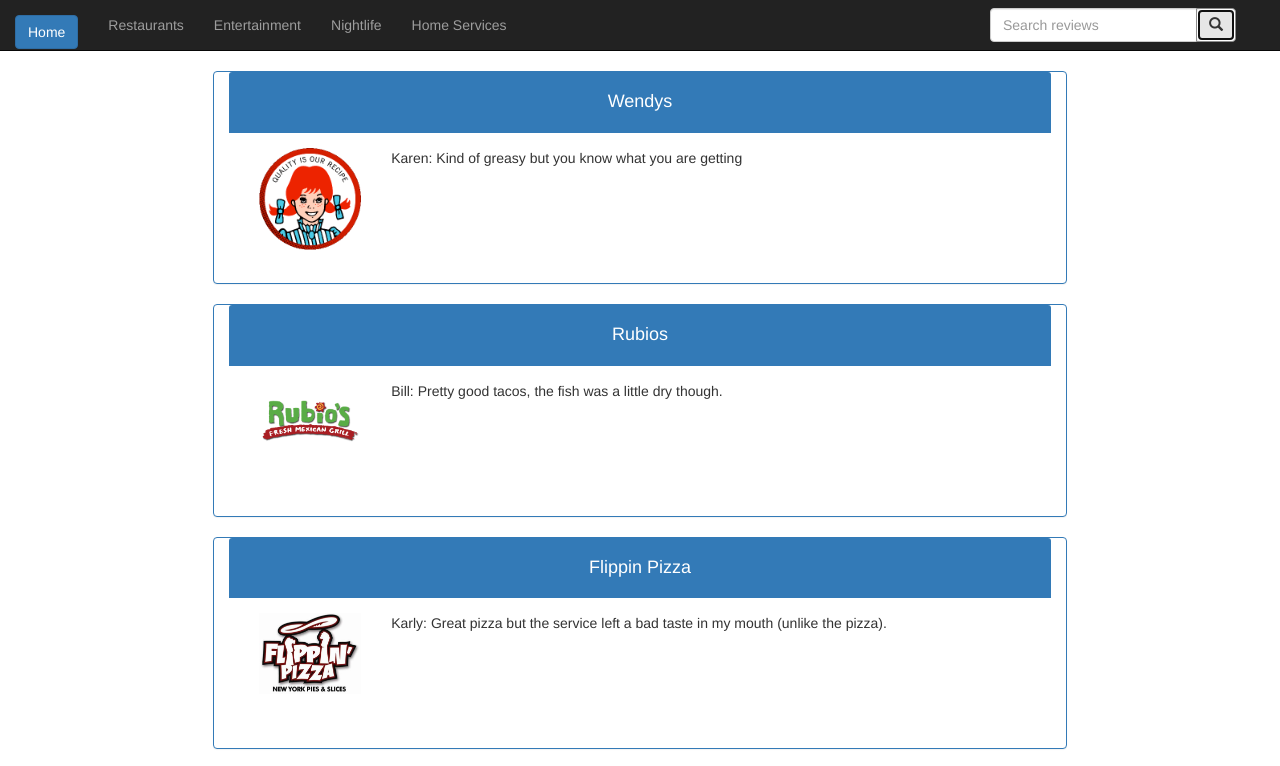
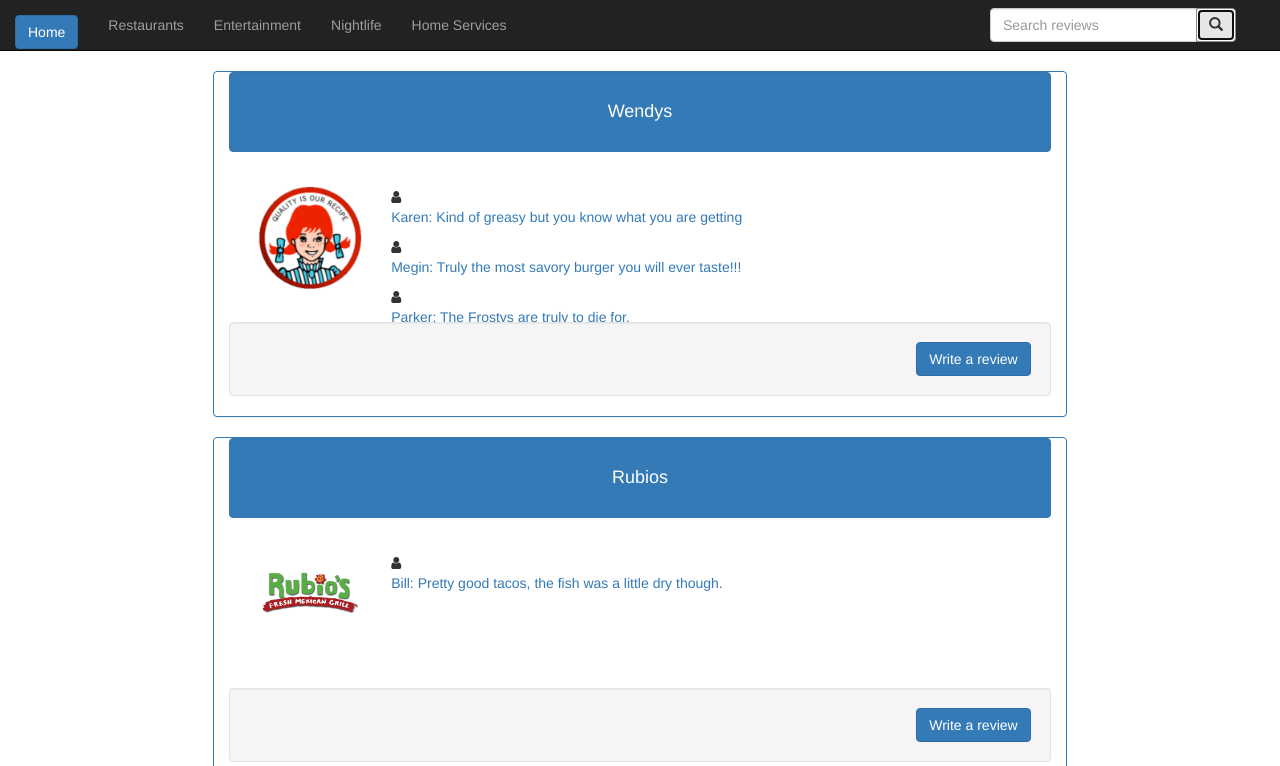
Before and after one commit to zfwhite/yelp, a plain HTML site: page review-list/index.html in a window 1280 px wide. Both pictures are taken after a click on the button 1216 px from the left and 25 px from the top of the page. Shown: the top 766 px of the page. Drawn offline with nearby package versions, Linux system fonts and the light colour scheme.

Commit message:
Made it possible to view multiple reviews per restaurant. #2

```diff
--- a/review-list/default.css
+++ b/review-list/default.css
@@ -2,7 +2,9 @@
   height: 150px;
 }
 
-
+#review {
+  color: #337ab7;
+}
 /*.centered-review {
   border: 1px solid black;
   width: 100%;
--- a/review-list/default.js
+++ b/review-list/default.js
@@ -4,17 +4,17 @@
     name: "Wendys",
     type: "restaurant",
     image: 'images/Wendys-logo.png',
-    reviewer: 'Karen',
-    review: 'Kind of greasy but you know what you are getting',
-    score: 2
+    reviewer: ['Karen', 'Megin', 'Parker', 'Kelly'],
+    review: ['Kind of greasy but you know what you are getting', 'Truly the most savory burger you will ever taste!!!', 'The Frostys are truly to die for.', 'Service was terrible!!!!!! THIS FAMILY WILL NOT BE RETURNING!'],
+    score: 3
   },
   {
     category: ['food', 'fish'],
     name: "Rubios",
     type: "restaurant",
     image: 'images/rubios-logo.png',
-    reviewer: 'Bill',
-    review: 'Pretty good tacos, the fish was a little dry though.',
+    reviewer: ['Bill'],
+    review: ['Pretty good tacos, the fish was a little dry though.'],
     score: 3
   },
   {
@@ -22,8 +22,8 @@
     name: "Flippin Pizza",
     type: "restaurant",
     image: 'images/fpizza-logo.jpg',
-    reviewer: 'Karly',
-    review: 'Great pizza but the service left a bad taste in my mouth (unlike the pizza).',
+    reviewer: ['Karly'],
+    review: ['Great pizza but the service left a bad taste in my mouth (unlike the pizza).'],
     score: 3
   },
   {
@@ -31,8 +31,8 @@
     name: "Dunkin' Donuts",
     type: "restaurant",
     image: 'images/dunkindonuts-logo.gif',
-    reviewer: 'Bill',
-    review: 'Not the best but it is great when I am in a hurry on my way in to work.',
+    reviewer: ['Bill'],
+    review: ['Not the best but it is great when I am in a hurry on my way in to work.'],
     score: 3
   },
   {
@@ -40,8 +40,8 @@
     name: "Harbor Grill",
     type: "restaurant",
     image: 'images/harborgrill-logo.jpg',
-    reviewer: 'Ryan',
-    review: 'A bit pricy but the food was absolutely delicious',
+    reviewer: ['Ryan'],
+    review: ['A bit pricy but the food was absolutely delicious'],
     score: 4
   },
   {
@@ -49,8 +49,8 @@
     name: "Board 'n Brew'",
     type: "restaurant",
     image: 'images/boardbrew-logo.jpg',
-    reviewer: 'Karen',
-    review: 'Great beer selection, the sandwiches are just okay but the sweet and sour sauce is to die for!',
+    reviewer: ['Karen'],
+    review: ['Great beer selection, the sandwiches are just okay but the sweet and sour sauce is to die for!'],
     score:4
   },
   {
@@ -58,8 +58,8 @@
     name: "Taco Mesa",
     type: "restaurant",
     image: 'images/tacomesa-logo.jpg',
-    reviewer: 'Erica',
-    review: 'Great tacos, the cashier was rude and it was definitely not easy on my wallet',
+    reviewer: ['Erica'],
+    review: ['Great tacos, the cashier was rude and it was definitely not easy on my wallet'],
     score: 3
   },
   {
@@ -67,8 +67,8 @@
     name: "Checkers",
     type: "restaurant",
     image: 'images/checkers-logo.jpg',
-    reviewer: 'Karen',
-    review: 'Will be back for more!',
+    reviewer: ['Karen'],
+    review: ['Will be back for more!'],
     score: 5
   },
   {
@@ -76,8 +76,8 @@
     name: "La Salsa",
     type: "restaurant",
     image: 'images/lasalsa-logo.png',
-    reviewer: 'Alex',
-    review: 'Quality salsa, subpar chicken',
+    reviewer: ['Alex'],
+    review: ['Quality salsa, subpar chicken'],
     score: 3
   },
   {
@@ -85,8 +85,8 @@
     name: "Wing Stop",
     type: "restaurant",
     image: 'images/wingstop-logo.png',
-    reviewer: 'Jeremy',
-    review: 'Great wings!',
+    reviewer: ['Jeremy'],
+    review: ['Great wings!'],
     score: 4
   },
   {
@@ -94,8 +94,8 @@
     name: "Chipotle",
     type: "restaurant",
     image: 'images/chipotle-logo.png',
-    reviewer: 'Bill',
-    review: 'The food was pretty good but they did not have carnitas!',
+    reviewer: ['Bill'],
+    review: ['The food was pretty good but they did not have carnitas!'],
     score: 3
   },
   {
@@ -103,8 +103,8 @@
     name: "Panda Express",
     type: "restaurant",
     image: 'images/pandaexpress-logo.svg',
-    reviewer: 'Jay',
-    review: 'You know what you are getting here.',
+    reviewer: ['Jay'],
+    review: ['You know what you are getting here.'],
     score: 3
   },
   {
@@ -112,8 +112,8 @@
     name: "Subway",
     type: "restaurant",
     image: 'images/subwayreal-logo.gif',
-    reviewer: 'Lisa',
-    review: 'Fast but flavorless.',
+    reviewer: ['Lisa'],
+    review: ['Fast but flavorless.'],
     score: 2
   },
   {
@@ -121,8 +121,8 @@
     name: "Panera Bread",
     type: "restaurant",
     image: 'images/panera-logo.png',
-    reviewer: 'Amy',
-    review: 'Great soup, good sandwiches, will return!',
+    reviewer: ['Amy'],
+    review: ['Great soup, good sandwiches, will return!'],
     score: 4
   },
   {
@@ -130,8 +130,8 @@
     name: "Oscars",
     type: "restaurant",
     image: 'images/oscars-logo.jpeg',
-    reviewer: 'Eric',
-    review: 'Best fish tacos I have ever had!',
+    reviewer: ['Eric'],
+    review: ['Best fish tacos I have ever had!'],
     score: 5
   },
 
@@ -166,7 +166,7 @@
       row.appendChild(panelPrimary);
 
       var panelHeading = document.createElement('div');
-      panelHeading.setAttribute('class', 'panel-heading');
+      panelHeading.setAttribute('class', 'panel-heading well');
       panelPrimary.appendChild(panelHeading);
 
       var headingText = document.createElement('h4');
@@ -188,17 +188,65 @@
       image.setAttribute('src', reviews[i].image);
       pictureDiv.appendChild(image);
 
+      if (reviews[i].reviewer.length > 1) {
+
+        for (j = 0; j < reviews[i].reviewer.length; j++) {
+
+          var paragraphDiv = document.createElement('div');
+          paragraphDiv.setAttribute('class', 'col-xs-10');
+          panelBody.appendChild(paragraphDiv);
+
+          var reviewParagraph = document.createElement('p');
+          reviewParagraph.setAttribute('id', 'review');
+          var userIcon = document.createElement('i');
+          userIcon.setAttribute('class', 'fa fa-user');
+          userIcon.setAttribute('aria-hidden', 'true');
+          paragraphDiv.appendChild(userIcon);
+          paragraphDiv.appendChild(reviewParagraph);
+          reviewParagraph.textContent = reviews[i].reviewer[j] + ": " + reviews[i].review[j] + " ";
+        }
+      } else {
+        var paragraphDiv = document.createElement('div');
+        paragraphDiv.setAttribute('class', 'col-xs-10');
+        panelBody.appendChild(paragraphDiv);
+
+        //replace below for reviews
+        var reviewParagraph = document.createElement('p');
+        reviewParagraph.setAttribute('id', 'review');
+        var userIcon = document.createElement('i');
+        userIcon.setAttribute('class', 'fa fa-user');
+        userIcon.setAttribute('aria-hidden', 'true');
+        paragraphDiv.appendChild(userIcon);
+        paragraphDiv.appendChild(reviewParagraph);
+        reviewParagraph.textContent = reviews[i].reviewer + ": " + reviews[i].review + " ";
+      }
+
+/*
       var paragraphDiv = document.createElement('div');
       paragraphDiv.setAttribute('class', 'col-xs-10');
       panelBody.appendChild(paragraphDiv);
 
+      //replace below for reviews
       var reviewParagraph = document.createElement('p');
-      reviewParagraph.textContent = reviews[i].reviewer + ": " + reviews[i].review + " ";
+      reviewParagraph.setAttribute('id', 'review');
+      var userIcon = document.createElement('i');
+      userIcon.setAttribute('class', 'fa fa-user');
+      userIcon.setAttribute('aria-hidden', 'true');
+      paragraphDiv.appendChild(userIcon);
       paragraphDiv.appendChild(reviewParagraph);
+      reviewParagraph.textContent = reviews[i].reviewer + ": " + reviews[i].review + " ";*/
+
+      var panelFooter = document.createElement('div');
+      panelFooter.setAttribute('class', 'panel-footer well clearfix');
+      panelPrimary.appendChild(panelFooter);
+
+      var addReview = document.createElement('button');
+      addReview.setAttribute('class', 'btn btn-primary pull-right');
+      addReview.textContent = "Write a review"; //add review button
+      panelFooter.appendChild(addReview);
     }
   }
 }
-
 
 //Search button even listener
 searchButton.addEventListener('click', function(theEvent) {
```
